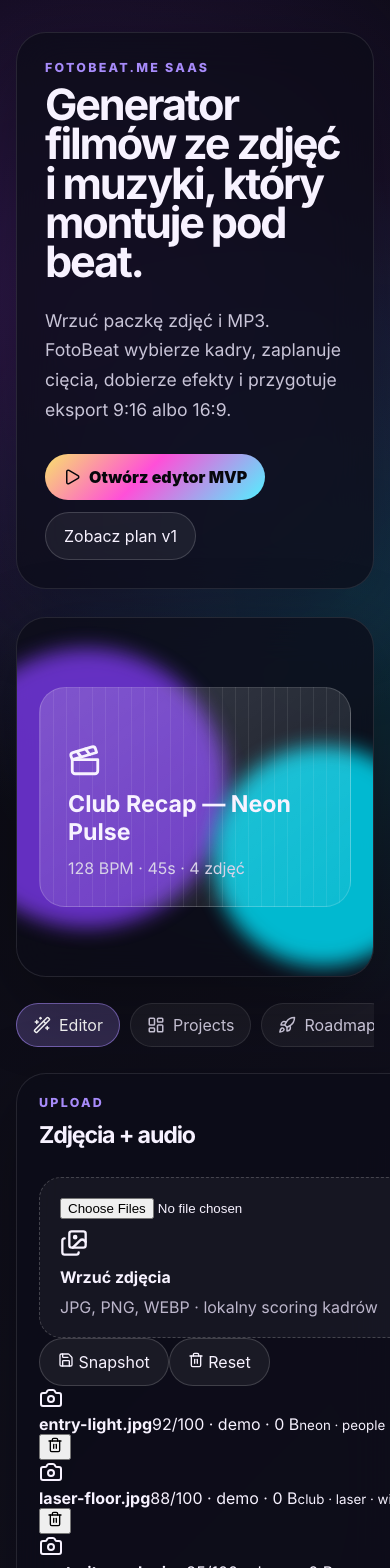
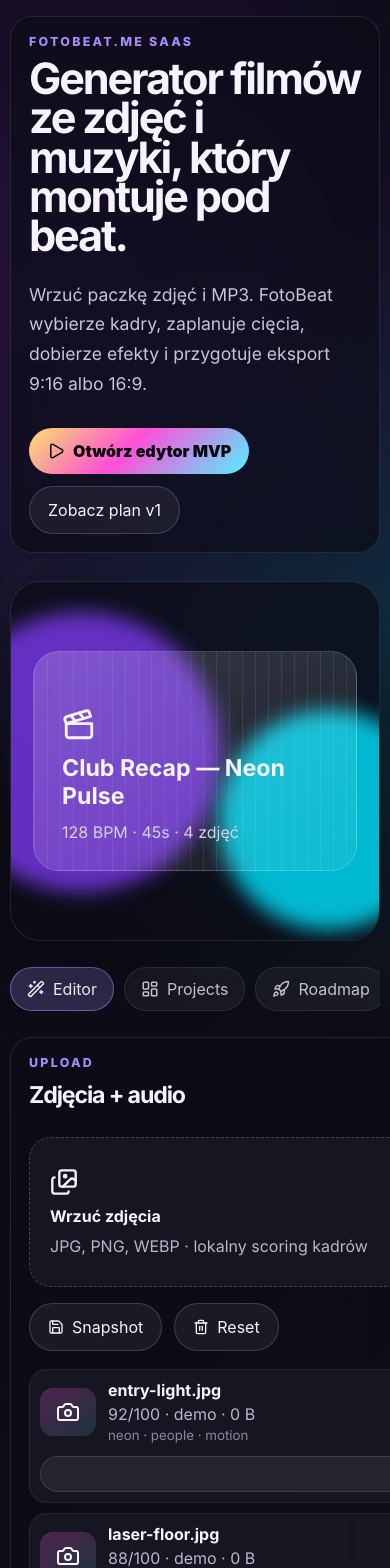
Before and after one commit to KumatyTomi/FotoBeat---saas, a React (Vite) app: page / in a window 390 px wide. Shown: the top 1568 px of the page. Built offline with nearby package versions, Linux system fonts and the light colour scheme.

Commit message:
Add styles for MVP uploads and snapshots

```diff
--- a/src/styles.css
+++ b/src/styles.css
@@ -19,8 +19,13 @@
     linear-gradient(135deg, #090910 0%, #12111f 55%, #07070c 100%);
 }
 
-button {
+button, input {
   font: inherit;
+}
+
+button:focus-visible, label:focus-within {
+  outline: 2px solid rgba(82, 241, 255, 0.95);
+  outline-offset: 3px;
 }
 
 .app-shell {
@@ -58,7 +63,7 @@
   font-weight: 800;
 }
 
-h1, h2 {
+h1, h2, h3 {
   margin: 0;
   letter-spacing: -0.05em;
 }
@@ -73,6 +78,10 @@
   font-size: clamp(1.45rem, 2.5vw, 2.25rem);
 }
 
+h3 {
+  font-size: 1.05rem;
+}
+
 .hero-lead {
   color: #c9c5d8;
   max-width: 720px;
@@ -81,14 +90,18 @@
   margin: 24px 0 0;
 }
 
-.hero-actions, .profile-grid, .drop-grid {
+.hero-actions, .profile-grid, .drop-grid, .toolbar-row {
   display: flex;
   flex-wrap: wrap;
   gap: 12px;
   margin-top: 28px;
 }
 
-.primary-btn, .ghost-btn, .tab, .preset, .profile {
+.toolbar-row {
+  margin-top: 16px;
+}
+
+.primary-btn, .ghost-btn, .tab, .preset, .profile, .icon-btn {
   border: 0;
   border-radius: 999px;
   cursor: pointer;
@@ -107,13 +120,17 @@
 }
 
 .ghost-btn {
+  display: inline-flex;
+  align-items: center;
+  justify-content: center;
+  gap: 8px;
   color: #f7f2ff;
   border: 1px solid rgba(255, 255, 255, 0.16);
   background: rgba(255, 255, 255, 0.06);
   padding: 13px 18px;
 }
 
-.primary-btn:hover, .ghost-btn:hover, .tab:hover, .preset:hover, .profile:hover {
+.primary-btn:hover, .ghost-btn:hover, .tab:hover, .preset:hover, .profile:hover, .icon-btn:hover {
   transform: translateY(-1px);
 }
 
@@ -227,25 +244,79 @@
   background: rgba(255, 255, 255, 0.045);
 }
 
-.drop-card span, .preset span, .profile span, .project-card span, .asset-list span, .clip span, .job-card p {
+.input-card {
+  cursor: pointer;
+}
+
+.input-card input {
+  position: absolute;
+  width: 1px;
+  height: 1px;
+  opacity: 0;
+  pointer-events: none;
+}
+
+.drop-card span, .preset span, .profile span, .project-card span, .asset-card span, .clip span, .job-card p, .snapshot-card span, .muted {
   color: #bdb7cc;
 }
 
-.asset-list {
-  list-style: none;
-  padding: 0;
-  margin: 18px 0 0;
+.asset-grid {
+  margin-top: 18px;
   display: grid;
-  gap: 8px;
+  gap: 10px;
+  max-height: 420px;
+  overflow: auto;
+  padding-right: 4px;
 }
 
-.asset-list li {
-  display: flex;
-  justify-content: space-between;
-  gap: 16px;
-  padding: 10px 12px;
-  border-radius: 14px;
+.asset-card {
+  display: grid;
+  grid-template-columns: 72px 1fr auto;
+  align-items: center;
+  gap: 12px;
+  padding: 10px;
+  border-radius: 18px;
   background: rgba(255, 255, 255, 0.045);
+  border: 1px solid rgba(255, 255, 255, 0.07);
+}
+
+.asset-card img, .asset-placeholder {
+  width: 72px;
+  height: 54px;
+  border-radius: 13px;
+  object-fit: cover;
+  background: linear-gradient(145deg, rgba(255, 79, 216, 0.25), rgba(82, 241, 255, 0.13));
+}
+
+.asset-placeholder {
+  display: grid;
+  place-items: center;
+}
+
+.asset-card div {
+  min-width: 0;
+  display: grid;
+  gap: 4px;
+}
+
+.asset-card strong, .asset-card span, .asset-card small {
+  overflow: hidden;
+  text-overflow: ellipsis;
+  white-space: nowrap;
+}
+
+.asset-card small, .clip small {
+  color: #8f88a5;
+}
+
+.icon-btn {
+  color: #f7f2ff;
+  width: 36px;
+  height: 36px;
+  display: grid;
+  place-items: center;
+  background: rgba(255, 255, 255, 0.06);
+  border: 1px solid rgba(255, 255, 255, 0.12);
 }
 
 .timeline {
@@ -298,9 +369,13 @@
   font-weight: 900;
 }
 
-.preset-list, .roadmap-list {
+.preset-list, .roadmap-list, .snapshot-list {
   display: grid;
   gap: 10px;
+}
+
+.snapshot-list {
+  margin-top: 24px;
 }
 
 .preset {
@@ -363,13 +438,17 @@
   min-height: 420px;
 }
 
-.project-card, .roadmap-item {
+.project-card, .roadmap-item, .snapshot-card {
   margin-top: 16px;
   padding: 18px;
   border-radius: 18px;
   background: rgba(255, 255, 255, 0.045);
   display: grid;
   gap: 8px;
+}
+
+.snapshot-card {
+  margin-top: 0;
 }
 
 .roadmap-item {
@@ -391,3 +470,29 @@
 
   .timeline-panel { grid-row: auto; }
 }
+
+@media (max-width: 560px) {
+  .app-shell {
+    width: min(100% - 20px, 1220px);
+    padding-top: 16px;
+  }
+
+  .hero-copy, .panel {
+    border-radius: 22px;
+    padding: 18px;
+  }
+
+  .asset-card {
+    grid-template-columns: 56px 1fr;
+  }
+
+  .asset-card img, .asset-placeholder {
+    width: 56px;
+    height: 48px;
+  }
+
+  .icon-btn {
+    grid-column: 1 / -1;
+    width: 100%;
+  }
+}
```
